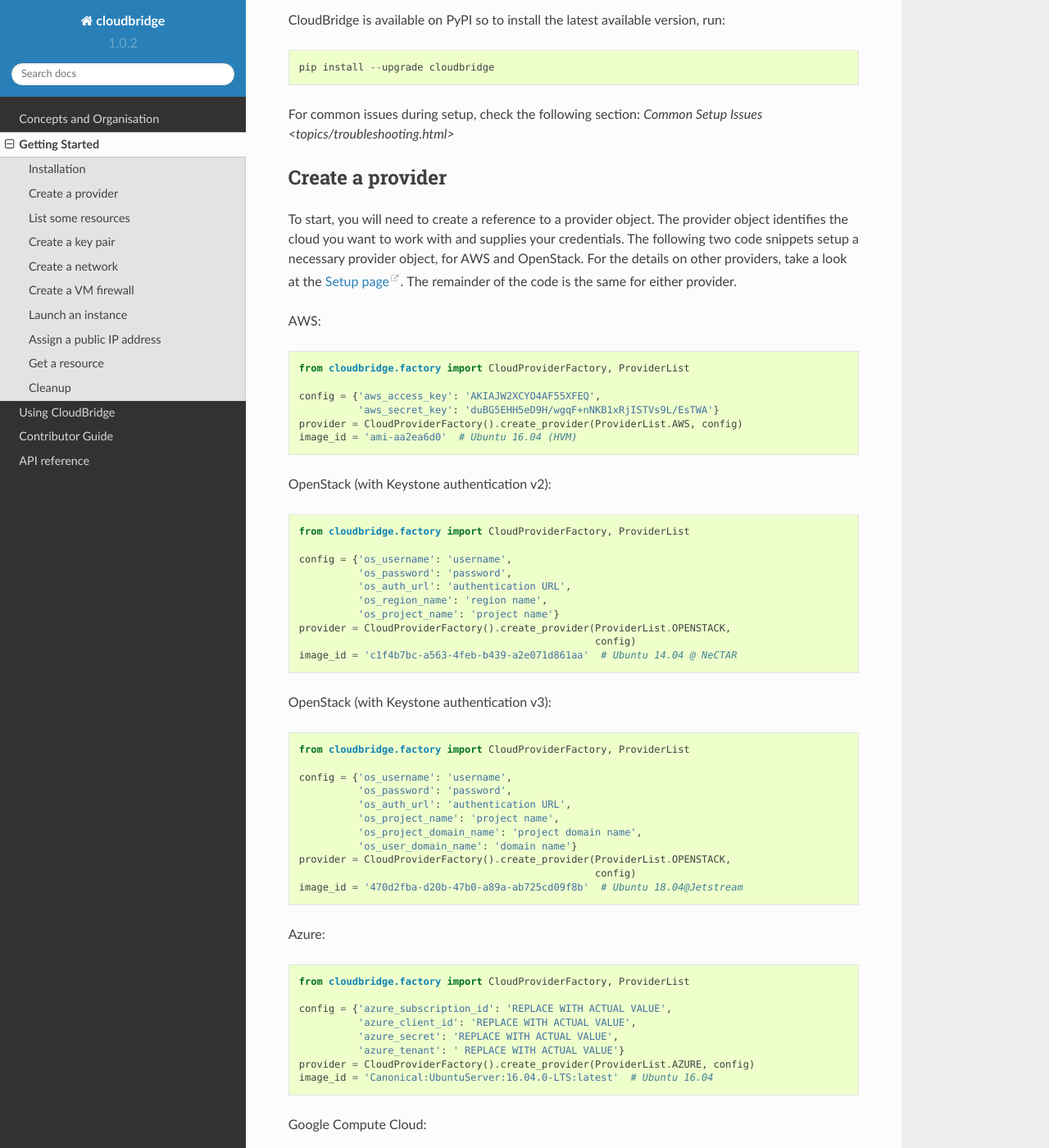
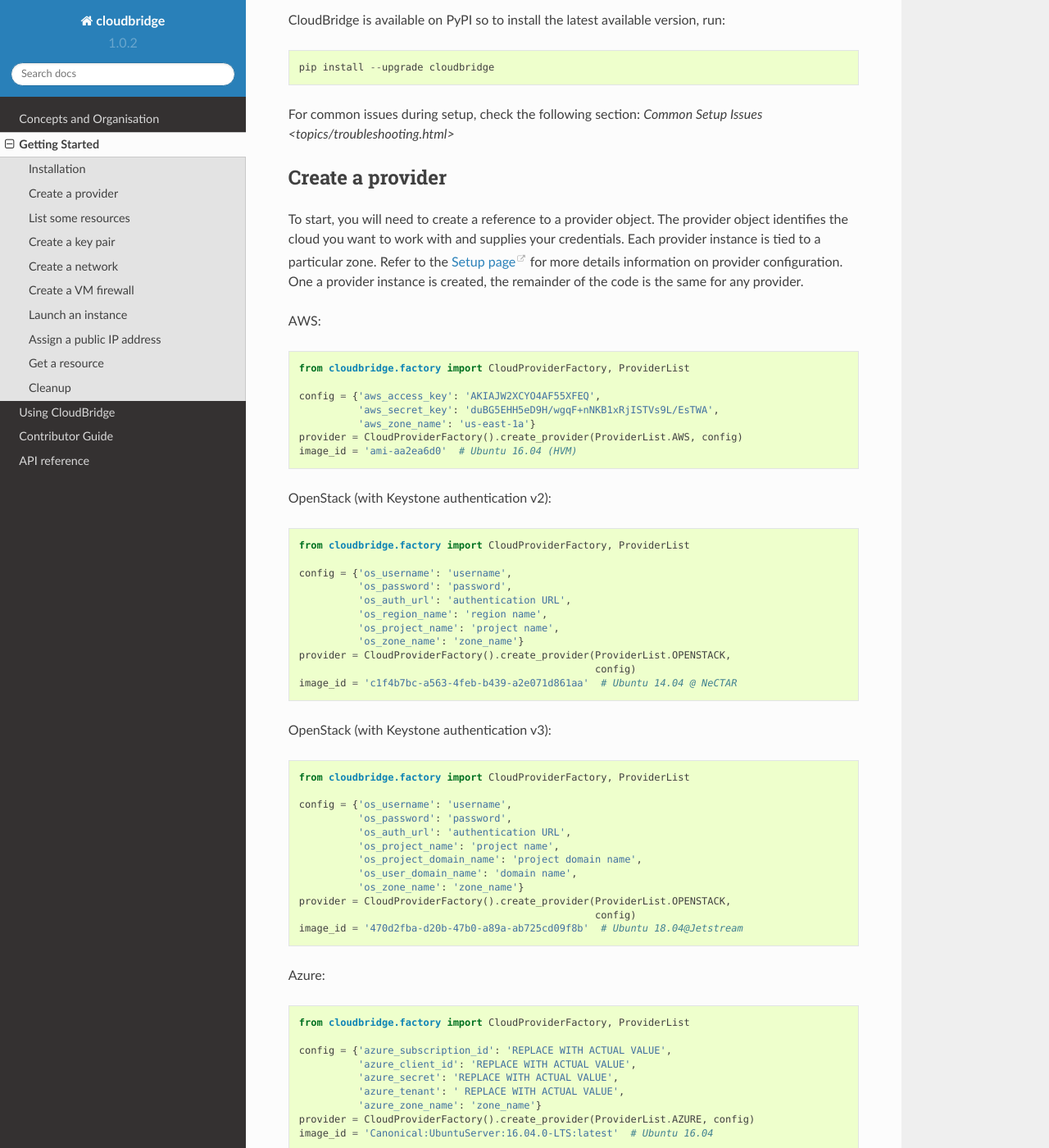
Before and after one commit to CloudVE/cloudbridge, a Sphinx documentation site: the page built from docs/getting_started.rst, in a window 1280 px wide and 1400 px high, scrolled down 279 px. Shown: the whole window at 82% size. Built offline with Sphinx 7.4.7 and the Read the Docs theme 2.0.0, drawn with Linux system fonts in a browser that asks for light colours; some of the changed text lies outside the part shown.

Commit message:
Updated getting started guide and fixed incorrect zone ref

```diff
--- a/docs/getting_started.rst
+++ b/docs/getting_started.rst
@@ -19,10 +19,10 @@
 -----------------
 To start, you will need to create a reference to a provider object. The
 provider object identifies the cloud you want to work with and supplies your
-credentials. The following two code snippets setup a necessary provider object,
-for AWS and OpenStack. For the details on other providers, take a look at the
-`Setup page <topics/setup.html>`_. The remainder of the code is the same for
-either provider.
+credentials. Each provider instance is tied to a particular zone.
+Refer to the `Setup page <topics/setup.html>`_ for more details information on
+provider configuration. One a provider instance is created, the remainder of
+the code is the same for any provider.
 
 AWS:
 
@@ -31,7 +31,8 @@
     from cloudbridge.factory import CloudProviderFactory, ProviderList
 
     config = {'aws_access_key': 'AKIAJW2XCYO4AF55XFEQ',
-              'aws_secret_key': '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'}
+              'aws_secret_key': 'duBG5EHH5eD9H/wgqF+nNKB1xRjISTVs9L/EsTWA',
+              'aws_zone_name': 'us-east-1a'}
     provider = CloudProviderFactory().create_provider(ProviderList.AWS, config)
     image_id = 'ami-aa2ea6d0'  # Ubuntu 16.04 (HVM)
 
@@ -45,7 +46,8 @@
               'os_password': 'password',
               'os_auth_url': 'authentication URL',
               'os_region_name': 'region name',
-              'os_project_name': 'project name'}
+              'os_project_name': 'project name',
+              'os_zone_name': 'zone_name'}
     provider = CloudProviderFactory().create_provider(ProviderList.OPENSTACK,
                                                       config)
     image_id = 'c1f4b7bc-a563-4feb-b439-a2e071d861aa'  # Ubuntu 14.04 @ NeCTAR
@@ -61,7 +63,8 @@
               'os_auth_url': 'authentication URL',
               'os_project_name': 'project name',
               'os_project_domain_name': 'project domain name',
-              'os_user_domain_name': 'domain name'}
+              'os_user_domain_name': 'domain name',
+              'os_zone_name': 'zone_name'}
     provider = CloudProviderFactory().create_provider(ProviderList.OPENSTACK,
                                                       config)
     image_id = '470d2fba-d20b-47b0-a89a-ab725cd09f8b'  # Ubuntu 18.04@Jetstream
@@ -75,7 +78,8 @@
     config = {'azure_subscription_id': 'REPLACE WITH ACTUAL VALUE',
               'azure_client_id': 'REPLACE WITH ACTUAL VALUE',
               'azure_secret': 'REPLACE WITH ACTUAL VALUE',
-              'azure_tenant': ' REPLACE WITH ACTUAL VALUE'}
+              'azure_tenant': ' REPLACE WITH ACTUAL VALUE',
+              'azure_zone_name': 'zone_name'}
     provider = CloudProviderFactory().create_provider(ProviderList.AZURE, config)
     image_id = 'Canonical:UbuntuServer:16.04.0-LTS:latest'  # Ubuntu 16.04
 
```
Also changed, not shown: other parts of docs/getting_started.rst (+2 -3 lines), 1 other file.
